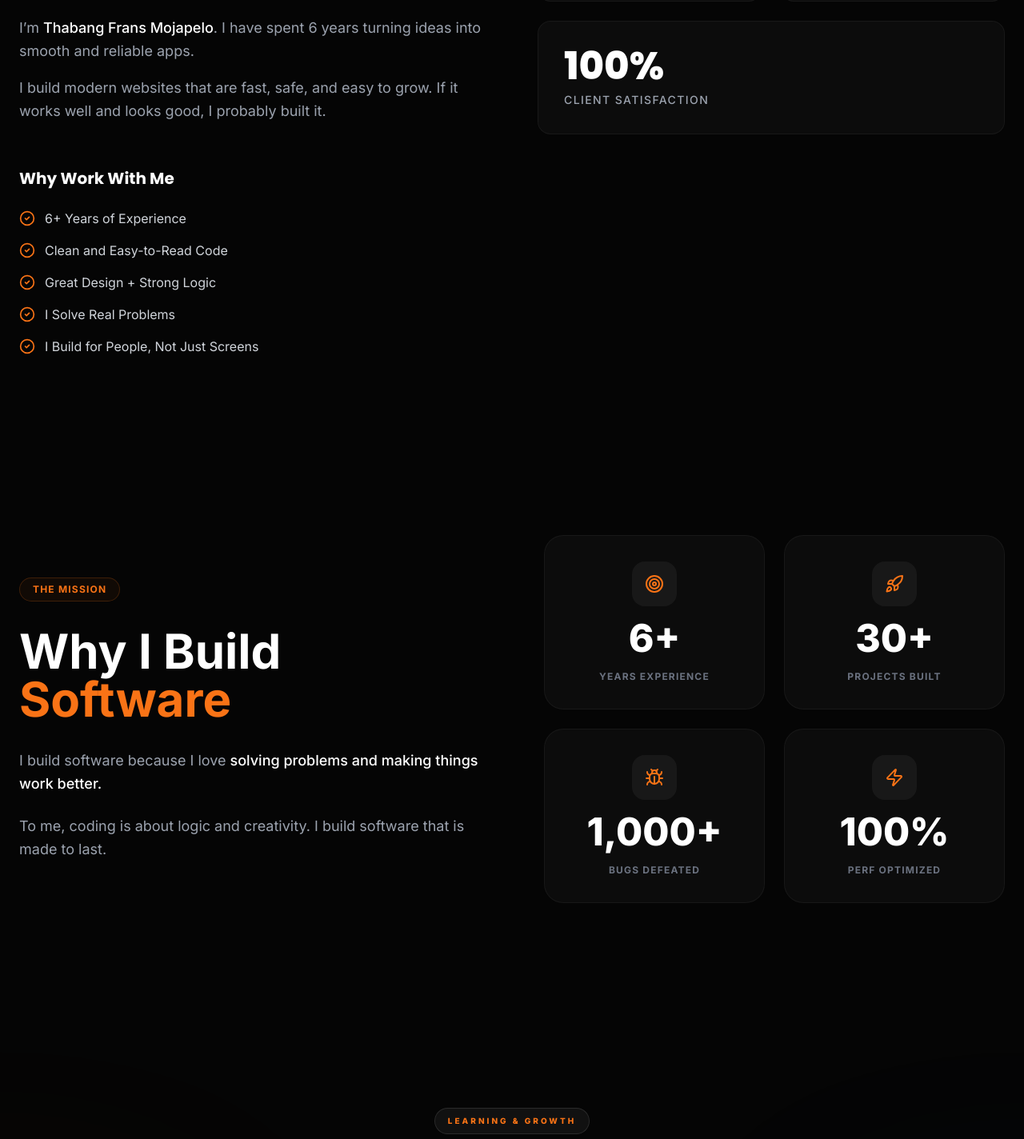
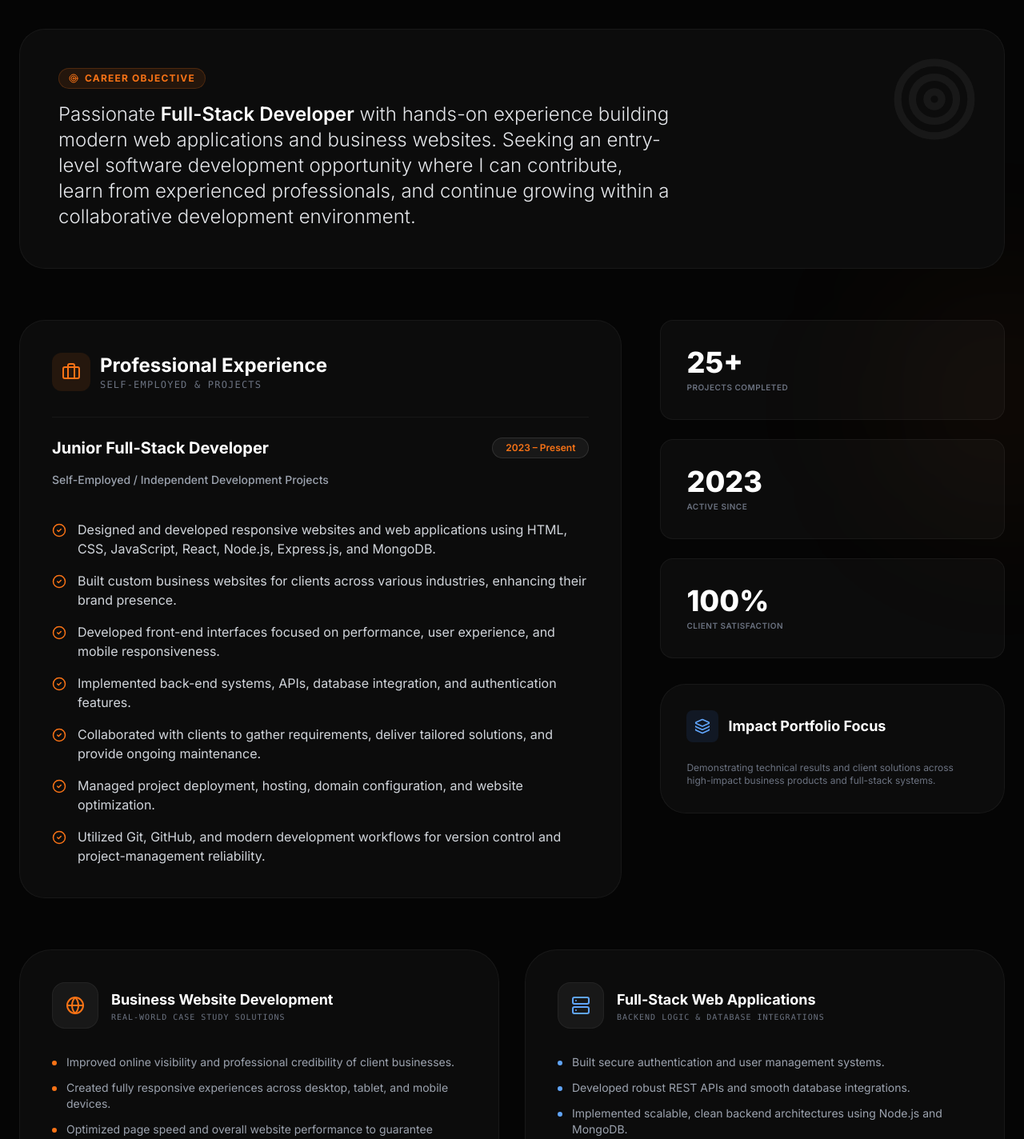
Before and after one commit to FrancoBeatz/Thabang-Frans-Mojapelo-2026-Portfolio, a React (Vite) app: page / in a window 1280 px wide. Shown: the part 1036-2460 px from the top of the page at 80% size. Built offline with nearby package versions, Linux system fonts and the light colour scheme.

Commit message:
refactor: update professional profile and skills
Adjusted developer experience summary to accurately reflect career history and tech stack, updated project descriptions, and refined skill categories for better alignment with current expertise.

```diff
--- a/components/About.tsx
+++ b/components/About.tsx
@@ -1,68 +1,185 @@
 
 import React from 'react';
-import { CheckCircle2 } from 'lucide-react';
+import { CheckCircle2, Briefcase, Target, Layers, Laptop, Globe, Server } from 'lucide-react';
 
 const About: React.FC = () => {
   const stats = [
     { label: 'Projects Completed', value: '25+' },
-    { label: 'Years Experience', value: '6+' },
+    { label: 'Active Since', value: '2023' },
     { label: 'Client Satisfaction', value: '100%' },
   ];
 
-  const differentiators = [
-    "6+ Years of Experience",
-    "Clean and Easy-to-Read Code",
-    "Great Design + Strong Logic",
-    "I Solve Real Problems",
-    "I Build for People, Not Just Screens"
+  const experienceBullets = [
+    "Designed and developed responsive websites and web applications using HTML, CSS, JavaScript, React, Node.js, Express.js, and MongoDB.",
+    "Built custom business websites for clients across various industries, enhancing their brand presence.",
+    "Developed front-end interfaces focused on performance, user experience, and mobile responsiveness.",
+    "Implemented back-end systems, APIs, database integration, and authentication features.",
+    "Collaborated with clients to gather requirements, deliver tailored solutions, and provide ongoing maintenance.",
+    "Managed project deployment, hosting, domain configuration, and website optimization.",
+    "Utilized Git, GitHub, and modern development workflows for version control and project-management reliability."
+  ];
+
+  const businessWebOutcomes = [
+    "Improved online visibility and professional credibility of client businesses.",
+    "Created fully responsive experiences across desktop, tablet, and mobile devices.",
+    "Optimized page speed and overall website performance to guarantee excellent UX.",
+    "Integrated contact forms and lead-generation features to drive customer connection.",
+    "Delivered modern, user-friendly interfaces that substantially improved user engagement."
+  ];
+
+  const fullStackAchievements = [
+    "Built secure authentication and user management systems.",
+    "Developed robust REST APIs and smooth database integrations.",
+    "Implemented scalable, clean backend architectures using Node.js and MongoDB.",
+    "Enhanced user experience through high-fidelity intuitive UI/UX design.",
+    "Achieved significant gains in system performance and screen responsiveness."
   ];
 
   return (
-    <section id="about" className="py-24 relative z-10">
+    <section id="about" className="py-32 relative z-10 overflow-hidden">
+      {/* Decorative localized glow */}
+      <div className="absolute top-[30%] right-[-10%] w-[300px] h-[300px] bg-electric-orange/5 blur-[100px] rounded-full pointer-events-none"></div>
+
       <div className="container mx-auto px-6">
-        <div className="flex flex-col md:flex-row gap-16 items-start">
-          <div className="md:w-1/2 space-y-6">
-            <h2 className="text-xs font-bold text-electric-orange uppercase tracking-[0.3em] mb-2">About Me</h2>
-            <h3 className="text-4xl md:text-5xl font-heading font-bold leading-tight">
-              The Developer Behind the <span className="text-electric-orange">Work</span>
+        <div className="space-y-16">
+
+          {/* Header */}
+          <div className="text-center space-y-4 max-w-3xl mx-auto">
+            <h2 className="text-xs font-bold text-electric-orange uppercase tracking-[0.4em]">Professional Persona</h2>
+            <h3 className="text-4xl md:text-5xl font-display font-black leading-tight text-white">
+              The Developer Behind The <span className="text-electric-orange">Logic</span>
             </h3>
-            <div className="space-y-4 text-gray-400 text-lg leading-relaxed">
-              <p>
-                I’m <span className="text-white font-medium">Thabang Frans Mojapelo</span>. I have spent 6 years turning ideas into smooth and reliable apps.
-              </p>
-              <p>
-                I build modern websites that are fast, safe, and easy to grow. If it works well and looks good, I probably built it.
+          </div>
+
+          {/* Top Frame: Career Objective */}
+          <div className="p-8 md:p-12 rounded-[2rem] bg-card-bg border border-white/5 relative overflow-hidden group hover:border-electric-orange/20 transition-all duration-500">
+            <div className="absolute top-0 right-0 p-8 text-white/5 group-hover:text-electric-orange/10 transition-colors">
+              <Target size={110} />
+            </div>
+            <div className="z-10 relative space-y-4 max-w-3xl">
+              <div className="inline-flex items-center gap-2 px-3 py-1 bg-electric-orange/10 border border-electric-orange/20 rounded-full text-electric-orange text-xs font-bold uppercase tracking-widest">
+                <Target size={12} /> Career Objective
+              </div>
+              <p className="text-lg md:text-2xl text-gray-200 leading-relaxed font-light">
+                Passionate <span className="text-white font-semibold">Full-Stack Developer</span> with hands-on experience building modern web applications and business websites. Seeking an entry-level software development opportunity where I can contribute, learn from experienced professionals, and continue growing within a collaborative development environment.
               </p>
             </div>
+          </div>
 
-            <div className="pt-8">
-              <h4 className="text-xl font-heading font-bold mb-6 text-white">Why Work With Me</h4>
-              <ul className="space-y-4">
-                {differentiators.map((item, idx) => (
-                  <li key={idx} className="flex items-center gap-3 text-gray-300">
-                    <CheckCircle2 className="text-electric-orange flex-shrink-0" size={20} />
-                    <span>{item}</span>
+          {/* Grid section */}
+          <div className="grid lg:grid-cols-[1.4fr_0.8fr] gap-12 items-start">
+
+            {/* Left Column: Experience */}
+            <div className="p-8 md:p-10 rounded-[2rem] bg-card-bg border border-white/5 space-y-8">
+              <div className="flex items-center gap-3">
+                <div className="p-3 bg-electric-orange/10 text-electric-orange rounded-xl">
+                  <Briefcase size={24} />
+                </div>
+                <div>
+                  <h4 className="text-2xl font-bold text-white">Professional Experience</h4>
+                  <p className="text-xs text-gray-500 uppercase tracking-widest font-mono">Self-Employed & Projects</p>
+                </div>
+              </div>
+
+              <div className="border-t border-white/5 pt-6 space-y-4">
+                <div className="flex flex-col sm:flex-row justify-between sm:items-center gap-2">
+                  <h5 className="text-xl font-bold text-white">Junior Full-Stack Developer</h5>
+                  <span className="px-4 py-1 rounded-full bg-white/5 border border-white/10 text-xs font-semibold text-electric-orange w-fit">
+                    2023 – Present
+                  </span>
+                </div>
+                <p className="text-sm font-medium text-gray-400">
+                  Self-Employed / Independent Development Projects
+                </p>
+              </div>
+
+              <ul className="space-y-4 pt-2">
+                {experienceBullets.map((bullet, idx) => (
+                  <li key={idx} className="flex items-start gap-3.5 text-gray-300 text-sm md:text-base leading-relaxed">
+                    <CheckCircle2 className="text-electric-orange flex-shrink-0 mt-1" size={18} />
+                    <span>{bullet}</span>
+                  </li>
+                ))}
+              </ul>
+            </div>
+
+            {/* Right Column: Key Stats & Professional Positioning */}
+            <div className="space-y-8">
+              {/* Stat Cards */}
+              <div className="grid sm:grid-cols-3 lg:grid-cols-1 gap-6">
+                {stats.map((stat, idx) => (
+                  <div key={idx} className="p-8 rounded-2xl border border-white/5 bg-card-bg group hover:border-electric-orange/30 transition-all duration-300">
+                    <div className="text-4xl font-display font-extrabold text-white mb-1 group-hover:text-electric-orange transition-colors">
+                      {stat.value}
+                    </div>
+                    <div className="text-[10px] text-gray-500 uppercase tracking-wider font-semibold">
+                      {stat.label}
+                    </div>
+                  </div>
+                ))}
+              </div>
+
+              {/* Special Achievements/Outcomes Card */}
+              <div className="p-8 rounded-[2rem] bg-card-bg border border-white/5 space-y-6">
+                <div className="flex items-center gap-3">
+                  <div className="p-2.5 bg-blue-500/10 text-blue-400 rounded-lg">
+                    <Layers size={20} />
+                  </div>
+                  <h4 className="font-bold text-white text-lg">Impact Portfolio Focus</h4>
+                </div>
+                <p className="text-xs text-gray-500">
+                  Demonstrating technical results and client solutions across high-impact business products and full-stack systems.
+                </p>
+              </div>
+            </div>
+
+          </div>
+
+          {/* Bottom Grid: Business Websites vs Full-Stack Apps Results */}
+          <div className="grid md:grid-cols-2 gap-8">
+            {/* Box 1: Business Website Development */}
+            <div className="p-8 md:p-10 rounded-[2.5rem] bg-card-bg border border-white/5 hover:border-electric-orange/10 transition-all duration-300 space-y-6">
+              <div className="flex items-center gap-4">
+                <div className="p-4 bg-white/5 border border-white/5 rounded-2xl text-electric-orange">
+                  <Globe size={24} />
+                </div>
+                <div>
+                  <h4 className="text-lg font-bold text-white">Business Website Development</h4>
+                  <p className="text-[10px] text-gray-500 uppercase tracking-widest font-mono">Real-World Case Study Solutions</p>
+                </div>
+              </div>
+              <ul className="space-y-3 pt-2">
+                {businessWebOutcomes.map((bullet, idx) => (
+                  <li key={idx} className="flex items-start gap-3 text-gray-400 text-xs md:text-sm leading-relaxed">
+                    <span className="w-1.5 h-1.5 rounded-full bg-electric-orange flex-shrink-0 mt-2"></span>
+                    <span>{bullet}</span>
+                  </li>
+                ))}
+              </ul>
+            </div>
+
+            {/* Box 2: Full-Stack Web Applications */}
+            <div className="p-8 md:p-10 rounded-[2.5rem] bg-card-bg border border-white/5 hover:border-blue-500/10 transition-all duration-300 space-y-6">
+              <div className="flex items-center gap-4">
+                <div className="p-4 bg-white/5 border border-white/5 rounded-2xl text-blue-400">
+                  <Server size={24} />
+                </div>
+                <div>
+                  <h4 className="text-lg font-bold text-white">Full-Stack Web Applications</h4>
+                  <p className="text-[10px] text-gray-500 uppercase tracking-widest font-mono">Backend Logic & Database Integrations</p>
+                </div>
+              </div>
+              <ul className="space-y-3 pt-2">
+                {fullStackAchievements.map((bullet, idx) => (
+                  <li key={idx} className="flex items-start gap-3 text-gray-400 text-xs md:text-sm leading-relaxed">
+                    <span className="w-1.5 h-1.5 rounded-full bg-blue-400 flex-shrink-0 mt-2"></span>
+                    <span>{bullet}</span>
                   </li>
                 ))}
               </ul>
             </div>
           </div>
 
-          <div className="md:w-1/2 grid grid-cols-1 sm:grid-cols-2 gap-6 w-full sticky top-24">
-            {stats.map((stat, idx) => (
-              <div
-                key={idx}
-                className={`p-8 rounded-2xl border border-white/5 bg-card-bg group hover:border-electric-orange/30 transition-all duration-300 ${idx === 2 ? 'sm:col-span-2' : ''}`}
-              >
-                <div className="text-4xl md:text-5xl font-heading font-extrabold text-white mb-2 group-hover:text-electric-orange transition-colors">
-                  {stat.value}
-                </div>
-                <div className="text-sm text-gray-400 uppercase tracking-widest font-medium">
-                  {stat.label}
-                </div>
-              </div>
-            ))}
-          </div>
         </div>
       </div>
     </section>
--- a/components/DigitalTwin.tsx
+++ b/components/DigitalTwin.tsx
@@ -30,24 +30,24 @@ const DigitalTwin: React.FC = () => {
     You are Thabang Frans Mojapelo's Digital Twin.
     CONTEXT:
     - Name: Thabang Frans Mojapelo
-    - Role: Software Developer.
-    - Experience: 6+ years building apps and websites.
+    - Role: Junior Full-Stack Developer.
+    - Experience: Self-Employed & Independent Development Projects (2023 – Present).
     - Work History:
-        * Junior Software Developer at TBang Code (2023-2026).
-        * Freelance Software Developer at UpWork (2016-Present).
+        * Junior Full-Stack Developer (Self-Employed / Independent Development Projects, 2023 – Present).
+        * Designed, deployed, and developed responsive websites and robust web applications using HTML, CSS, JavaScript, React, Node.js, Express.js, and MongoDB.
     - Education:
-        * Software Development Degree from National Government School (2023-2026).
-        * Software Development Basics from FreeCodeCamp (2020-2023).
-    - Tech Stack: React, Next.js, Vite, TypeScript, Node.js, Express, MongoDB.
+        * Software Engineering and System Design studies focusing on building high-performance architectures.
+    - Tech Stack: React, Bootstrap, JavaScript, HTML5, CSS3, Node.js, Express, MongoDB, Git, GitHub.
     - Key Projects:
-        1. Galaxy Defender: A fast space game built with Canvas API.
-        2. Daily Bloom: A minimalist habit tracker lifestyle app.
-        3. Child Care Africa: A fast website for a humanitarian organization.
-        4. Kolas Supply Chain: A tool for tracking inventory globally.
-        5. Mkhonto Global: A professional business website for consulting.
+        1. Tracy Mashishi Portfolio: Premium responsive high-performance portfolio website.
+        2. Galaxy Defender: A fast space game built with Canvas API.
+        3. Daily Bloom: A minimalist habit tracker lifestyle app.
+        4. Child Care Africa: A fast website for a humanitarian organization.
+        5. Kolas Supply Chain: A tool for tracking inventory globally.
+        6. Mkhonto Global: A professional business website for human capital consulting.
     - Philosophy: Speed is key. Clean code is better. Keep it simple.
     - Location: Johannesburg, South Africa.
-    - Contact: mojapelot2@gmail.com, 0723481158.
+    - Contact: mojapelot2@gmail.com, +27 72 348 1158.
 
     GUIDELINES:
     - Be professional, helpful, and friendly.
--- a/components/Education.tsx
+++ b/components/Education.tsx
@@ -83,7 +83,7 @@ const Education: React.FC = () => {
                   </div>
                   <div className="text-left">
                     <p className="text-white font-bold text-sm">Pro Standards Verified</p>
-                    <p className="text-[9px] text-gray-500 uppercase tracking-widest font-mono">Senior Engineering Grade</p>
+                    <p className="text-[9px] text-gray-500 uppercase tracking-widest font-mono">Verified Full-Stack Grade</p>
                   </div>
                </div>
             </div>
--- a/components/Footer.tsx
+++ b/components/Footer.tsx
@@ -11,7 +11,7 @@ const Footer: React.FC = () => {
               THABANG<span className="text-electric-orange">.DEV</span>
             </div>
             <p className="text-gray-500 max-w-xs text-sm">
-              Software Developer | 6+ Years Experience | Building Great Apps
+              Junior Full-Stack Developer | Independent Projects | Active Since 2023
             </p>
           </div>
 
--- a/components/Hero.tsx
+++ b/components/Hero.tsx
@@ -25,7 +25,7 @@ const Hero: React.FC = () => {
           </h1>
 
           <p className="text-lg md:text-xl text-gray-400 max-w-xl leading-relaxed font-light">
-            I’m <span className="text-white font-semibold">Thabang Frans Mojapelo</span>. I have <span className="text-electric-orange font-bold">6+ years</span> of experience building websites and apps that are easy to use and run perfectly.
+            I’m <span className="text-white font-semibold">Thabang Frans Mojapelo</span>. I'm a passionate <span className="text-electric-orange font-semibold">Full-Stack Developer</span> specializing in building high-performance websites and modern web applications that run perfectly since 2023.
           </p>
 
           <div className="flex flex-col sm:flex-row gap-4 pt-2">
--- a/components/Skills.tsx
+++ b/components/Skills.tsx
@@ -31,9 +31,9 @@ const Skills: React.FC = () => {
         </div>
 
         <div className="grid md:grid-cols-3 gap-8">
-           <SkillGroup title="Frontend" icon={<Layout size={80}/>} skills={['React', 'JavaScript', 'HTML5', 'CSS3', 'Tailwind', 'Next.js']} />
-           <SkillGroup title="Backend" icon={<Database size={80}/>} skills={['Node.js', 'Express', 'MongoDB', 'Supabase', 'REST APIs', 'SQL']} />
-           <SkillGroup title="The Expert Set" icon={<Layers size={80}/>} skills={['Git', 'Netlify', 'Performance Opt.', 'Authentication', 'Advanced Debugging']} />
+           <SkillGroup title="Frontend" icon={<Layout size={80}/>} skills={['React', 'JavaScript (ES6+)', 'HTML5', 'CSS3', 'Bootstrap', 'Tailwind CSS']} />
+           <SkillGroup title="Backend & DB" icon={<Database size={80}/>} skills={['Node.js', 'Express.js', 'MongoDB', 'REST APIs']} />
+           <SkillGroup title="Tools & Practices" icon={<Layers size={80}/>} skills={['Git', 'GitHub', 'VS Code', 'Responsive Design', 'UI/UX Principles', 'Website Deployment', 'Domain & Hosting']} />
         </div>
       </div>
     </section>
--- a/components/Terminal.tsx
+++ b/components/Terminal.tsx
@@ -13,7 +13,7 @@ const Terminal: React.FC = () => {
 
   const commands: Record<string, string> = {
     help: "Commands: bio, stack, values, clear, contact",
-    bio: "Software Developer with 6+ years experience. I build apps that work.",
+    bio: "Passionate Full-Stack Developer with hands-on experience building modern web applications. Active since 2023.",
     stack: "Frontend: React, Next.js. Backend: Node, Express, MongoDB. Tools: Git.",
     values: "1. Speed is key. 2. Keep it simple. 3. Clean code is better.",
     contact: "Email: mojapelot2@gmail.com | WhatsApp: 0723481158"
--- a/components/WhySoftware.tsx
+++ b/components/WhySoftware.tsx
@@ -24,7 +24,7 @@ const WhySoftware: React.FC = () => {
   }, []);
 
   const stats = [
-    { label: 'Years Experience', value: '6+', icon: <Target size={24} /> },
+    { label: 'Active Since', value: '2023', icon: <Target size={24} /> },
     { label: 'Projects Built', value: '30+', icon: <Rocket size={24} /> },
     { label: 'Bugs Defeated', value: '1,000+', icon: <Bug size={24} /> },
     { label: 'Perf Optimized', value: '100%', icon: <Zap size={24} /> },
--- a/index.html
+++ b/index.html
@@ -5,7 +5,7 @@
     <meta charset="UTF-8">
     <meta name="viewport" content="width=device-width, initial-scale=1.0">
     <link rel="icon" type="image/png" href="https://i.ibb.co/Vc26YYXx/71fbabe1-d110-4701-81d9-f7062408f93f.png">
-    <title>Thabang Frans Mojapelo | Pro Software Developer & Architect</title>
+    <title>Thabang Frans Mojapelo | Software Developer & Architect</title>
     <meta name="description" content="Professional portfolio of Thabang Frans Mojapelo. Expert in high-performance React architectures, Node.js systems, and enterprise-grade software engineering.">
     <script>
       // Polyfill 'process' for browser environment
```
Also changed, not shown: 1 other file (tests, documents, lock files or other folders).
